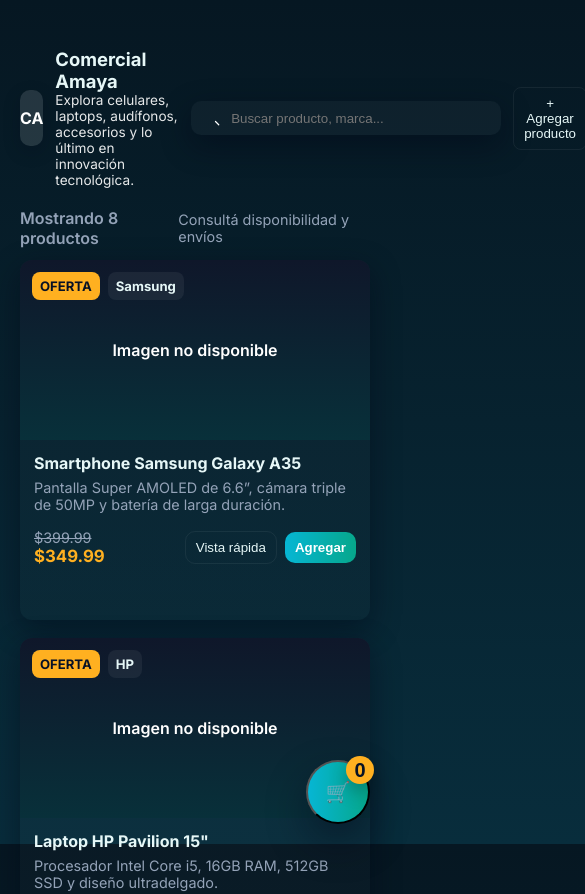
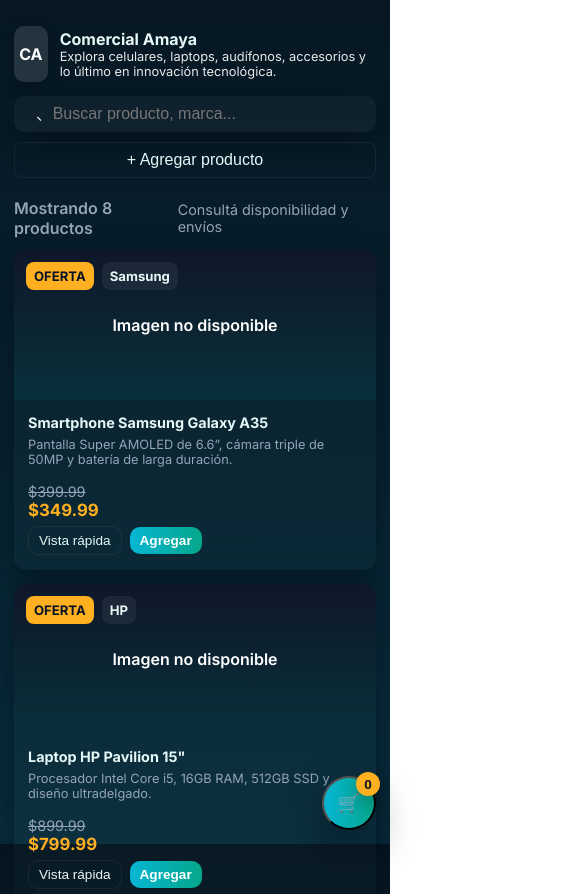
Before and after one commit to carlosalejandrogar524-jpg/AMAYA, a plain HTML site: page tecnologia.html in a window 390 px wide. Shown: the top 894 px of the page, 585 px wide, since content can reach past the window. Drawn offline with Linux system fonts and the light colour scheme.

```diff
--- a/tecnologia.html
+++ b/tecnologia.html
@@ -178,7 +178,128 @@
   @media (prefers-reduced-motion: reduce){ *{ transition:none !important; animation:none !important } }
 
   .img-error-overlay{ display:flex;align-items:center;justify-content:center;background:linear-gradient(180deg,#0f172a,#08303a);color:#fff;font-weight:600;height:100%; }
-</style>
+
+ /* ======== RESPONSIVE MOBILE / TABLET ======== */
+@media (max-width: 900px) {
+  .wrap {
+    padding: 14px;
+    margin: 12px auto;
+  }
+
+  .brand-row {
+    flex-direction: column;
+    align-items: flex-start;
+    gap: 14px;
+  }
+
+  .brand h1 {
+    font-size: 1rem;
+  }
+  .brand p {
+    font-size: 0.8rem;
+  }
+
+  .controls {
+    width: 100%;
+    flex-direction: column;
+    align-items: stretch;
+    gap: 10px;
+  }
+
+  .search {
+    width: 100%;
+  }
+
+  .search input {
+    width: 100%;
+    font-size: 1rem;
+  }
+
+  .btn-ghost,
+  .btn-cta {
+    width: 100%;
+    text-align: center;
+    font-size: 1rem;
+  }
+
+  .products {
+    grid-template-columns: repeat(auto-fill, minmax(160px, 1fr));
+    gap: 14px;
+  }
+
+  .product-card {
+    min-height: 320px;
+  }
+
+  .product-media {
+    height: 150px;
+  }
+
+  .product-title {
+    font-size: 0.9rem;
+  }
+
+  .product-desc {
+    font-size: 0.8rem;
+  }
+
+  .price-row {
+    flex-direction: column;
+    align-items: flex-start;
+    gap: 6px;
+  }
+
+  .btn-add,
+  .btn-view {
+    padding: 6px 10px;
+    font-size: 0.85rem;
+  }
+
+  .cart-fab {
+    width: 54px;
+    height: 54px;
+    font-size: 18px;
+    bottom: 14px;
+    right: 14px;
+  }
+  .cart-badge {
+    width: 24px;
+    height: 24px;
+    font-size: 0.85rem;
+  }
+
+  .cart-modal {
+    width: 96%;
+    padding: 12px;
+  }
+
+  .cart-right {
+    width: 100%;
+    margin-top: 10px;
+  }
+
+  .col {
+    flex-direction: column;
+  }
+
+  .customer-form input,
+  .customer-form textarea {
+    font-size: 0.9rem;
+  }
+
+  .btn-send,
+  .btn-cancel {
+    font-size: 0.95rem;
+    padding: 10px;
+  }
+}
+
+@media (max-width: 500px) {
+  .products {
+    grid-template-columns: 1fr;
+  }
+}
+ </style>
 </head>
 <body>
 
@@ -644,4 +765,5 @@
 </script>
 
 </body>
+
 </html>
```
